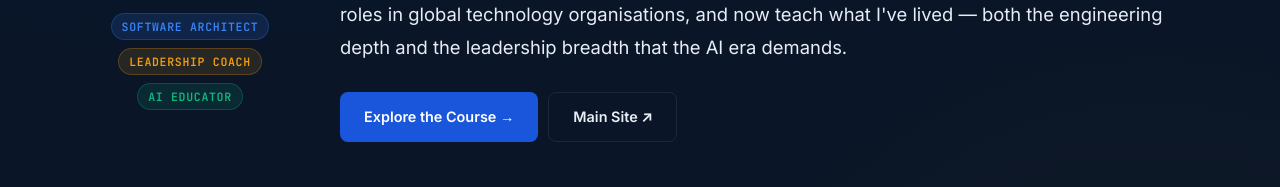
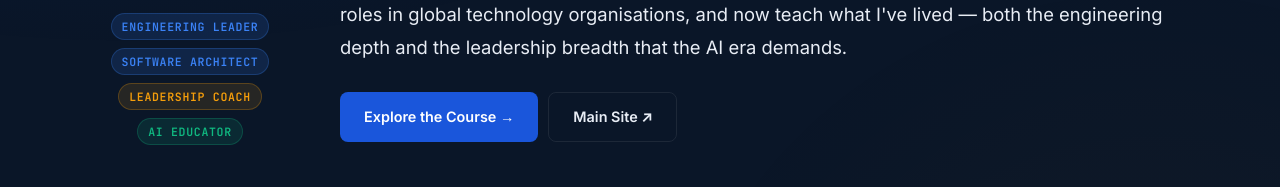
Before and after one commit to dineshkwadhwani/thecoachdinesh, a website: page courses/ai/about.html in a window 1280 px wide. Shown: the part 351-538 px from the top of the page. Drawn offline with nearby package versions, Linux system fonts and the light colour scheme; files whose address does not match are found by name.

Commit message:
Update about.html

```diff
--- a/courses/ai/about.html
+++ b/courses/ai/about.html
@@ -244,6 +244,7 @@
   <div class="avatar-block">
     <img src="/images/hero-dinesh.png" alt="Dinesh Wadhwani" class="avatar-large" style="width:180px;height:180px;border-radius:50%;border:4px solid rgba(255,255,255,0.1);object-fit:cover;">
     <div style="display:flex;flex-direction:column;gap:8px;align-items:center;">
+      <span class="tag tag-blue">Engineering Leader</span>
       <span class="tag tag-blue">Software Architect</span>
       <span class="tag tag-amber">Leadership Coach</span>
       <span class="tag tag-green">AI Educator</span>
```
